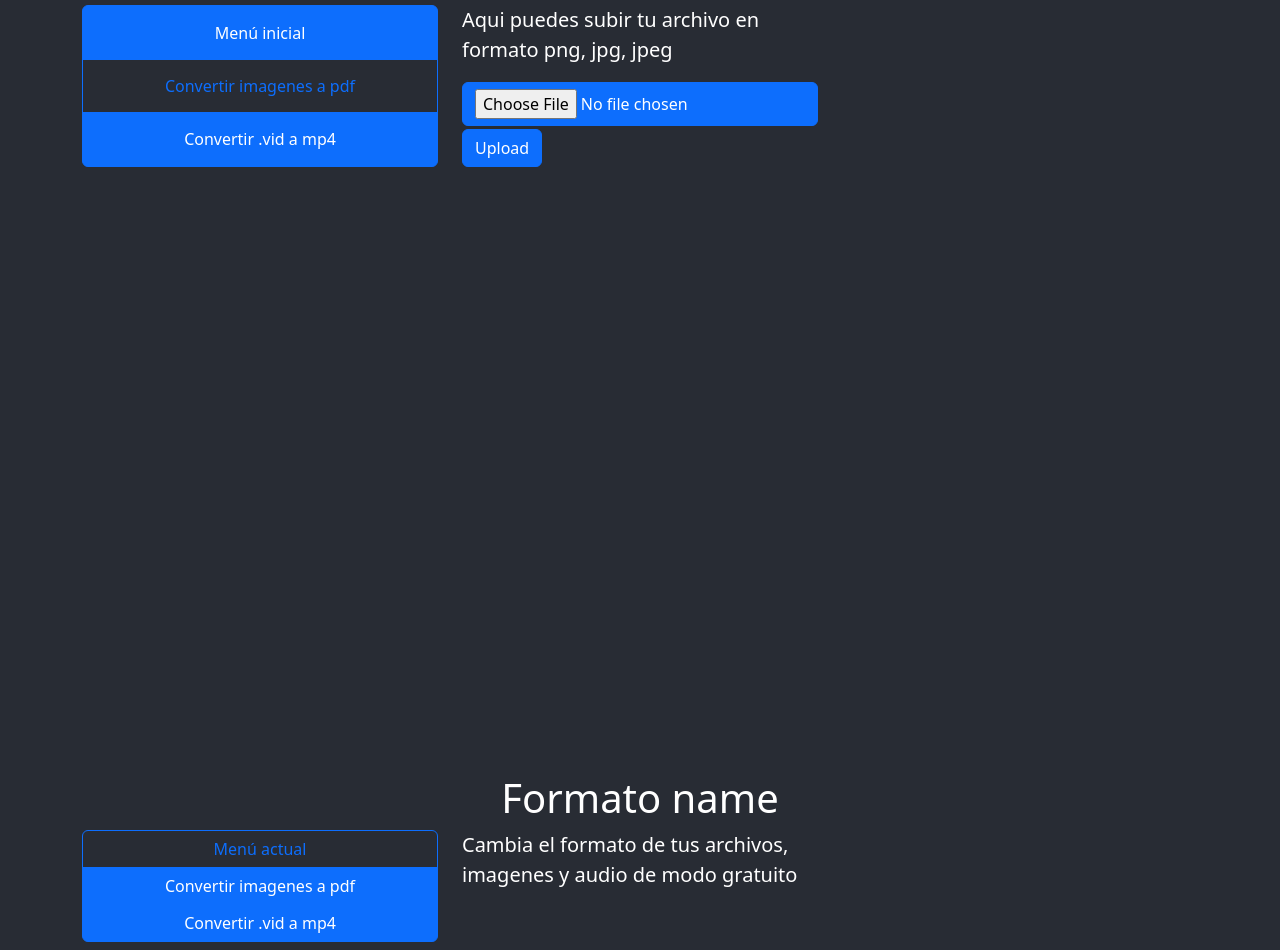
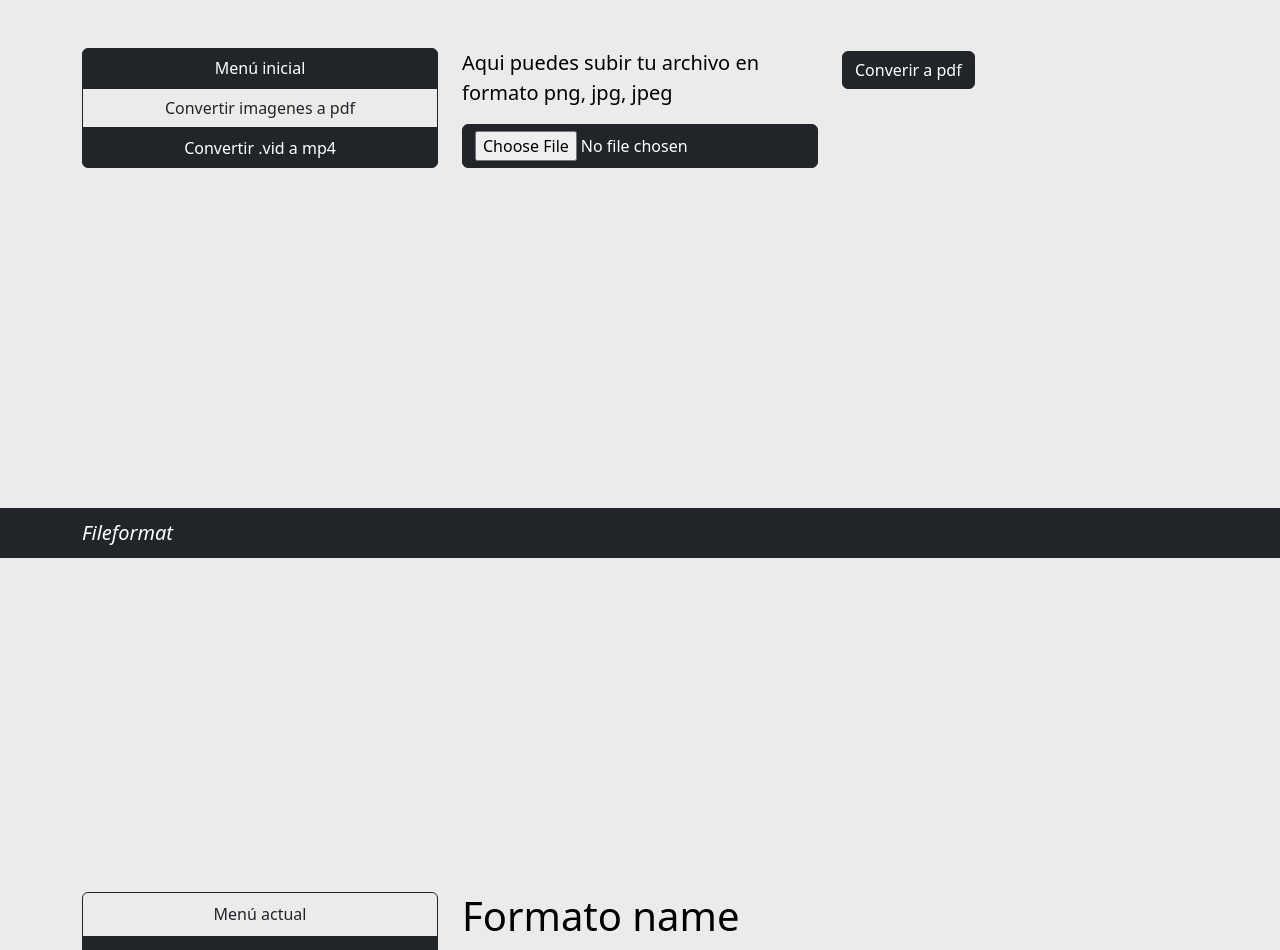
Before and after one commit to EleSoyEle/webpage, a React (Create React App) app: page /cimg in a window 1280 px wide. Shown: the part 342-1292 px from the top of the page. Built offline with nearby package versions, Linux system fonts and the light colour scheme.

Commit message:
mas codigo

```diff
--- a/src/App.css
+++ b/src/App.css
@@ -14,13 +14,17 @@
 }
 
 .App-header {
-  background-color: #282c34;
+  background-color: #ebebeb;
   min-height: 100vh;
   display: flex;
   flex-direction: column;
   align-items: center;
   justify-content: center;
   font-size: calc(10px + 2vmin);
+  color: black;
+}
+
+.textohead{
   color: white;
 }
 
--- a/src/pages/Table.jsx
+++ b/src/pages/Table.jsx
@@ -3,6 +3,8 @@ import '../App.css'
 import React from "react";
 import { Route, useNavigate, Routes } from 'react-router-dom';
 import Img2pdf from './img2pdf';
+import Makenav from "../utils.js"
+
 
 function Table(){
     let navigate = useNavigate();
@@ -13,22 +15,23 @@ function Table(){
 
     return(
         <section>
+            {Makenav()}
             <div className='App-header'>
-                <h1>Formato name</h1>
                 <div className='container'>
                     <div className='row align-items'>
                         <div className='btn-group-vertical col'>
-                                <button className='btn btn-outline-primary' >
+                                <button className='btn btn-outline-dark' >
                                     Menú actual
                                 </button>
-                                <button className='btn btn-primary' onClick={ToImg2PDf}>
+                                <button className='btn btn-dark' onClick={ToImg2PDf}>
                                     Convertir imagenes a pdf
                                 </button>
-                                <button className='btn btn-primary'>
+                                <button className='btn btn-dark'>
                                     Convertir .vid a mp4
                                 </button>
                         </div>
                         <div className='col'>
+                            <h1>Formato name</h1>
                             <p className='lead'>Cambia el formato de tus archivos,
                             imagenes y audio de modo gratuito</p>
                         </div>
--- a/src/pages/img2pdf.jsx
+++ b/src/pages/img2pdf.jsx
@@ -4,6 +4,9 @@ import {React, useState} from "react";
 import { Route, useNavigate, Routes } from 'react-router-dom';
 import jsPDF from 'jspdf';
 import Table from './Table';
+import Makenav from "../utils.js"
+
+
 
 const Img2pdf = () =>{
     let navigate = useNavigate()
@@ -48,19 +51,19 @@ const Img2pdf = () =>{
 
     return(
         <section>
+            {Makenav()}
             <div className='App-header'>
-                <h1>Convertir imagenes a pdf</h1>
                 <div className='container'>
                     <div className='row align-items'>
                         <div className='btn-group-vertical col'>
-                            <button className='btn btn-primary' onClick={ToInitMenu}>
+                            <button className='btn btn-dark' onClick={ToInitMenu}>
                                 Menú inicial
                             </button>
-                            <button className='btn btn-outline-primary'>
+                            <button className='btn btn-outline-dark'>
                                 Convertir imagenes a pdf
 
                             </button>
-                            <button className='btn btn-primary'>
+                            <button className='btn btn-dark'>
                                 Convertir .vid a mp4
                             </button>
                         </div>
@@ -73,12 +76,13 @@ const Img2pdf = () =>{
                             name="static_file"
                             accept='image/*'
 
-                            className='btn btn-primary' onChange={uploadFile}/>
+                            className='btn btn-dark' onChange={uploadFile}/>
 
-                            <button onClick={() => {if(imgd) downloadPDF();}}
-                            className='btn btn-primary'> Upload </button>
                         </div>
-                        <div className='col'></div>
+                        <div className='col'>
+                        <button onClick={() => {if(imgd) downloadPDF();}}
+                            className='btn btn-dark'> Converir a pdf</button>
+                        </div>
                     </div>
                 </div>
             </div>
--- /dev/null
+++ b/src/utils.js
@@ -0,0 +1,11 @@
+import React from "react";
+
+
+export default function Makenav(){
+    return(
+    <nav className="navbar navbar-dark bg-dark">
+                <div class="container">
+                    <a class="navbar-brand mb-0 h1 fst-italic" href="/">Fileformat</a>
+                </div>
+    </nav>)
+}
```
